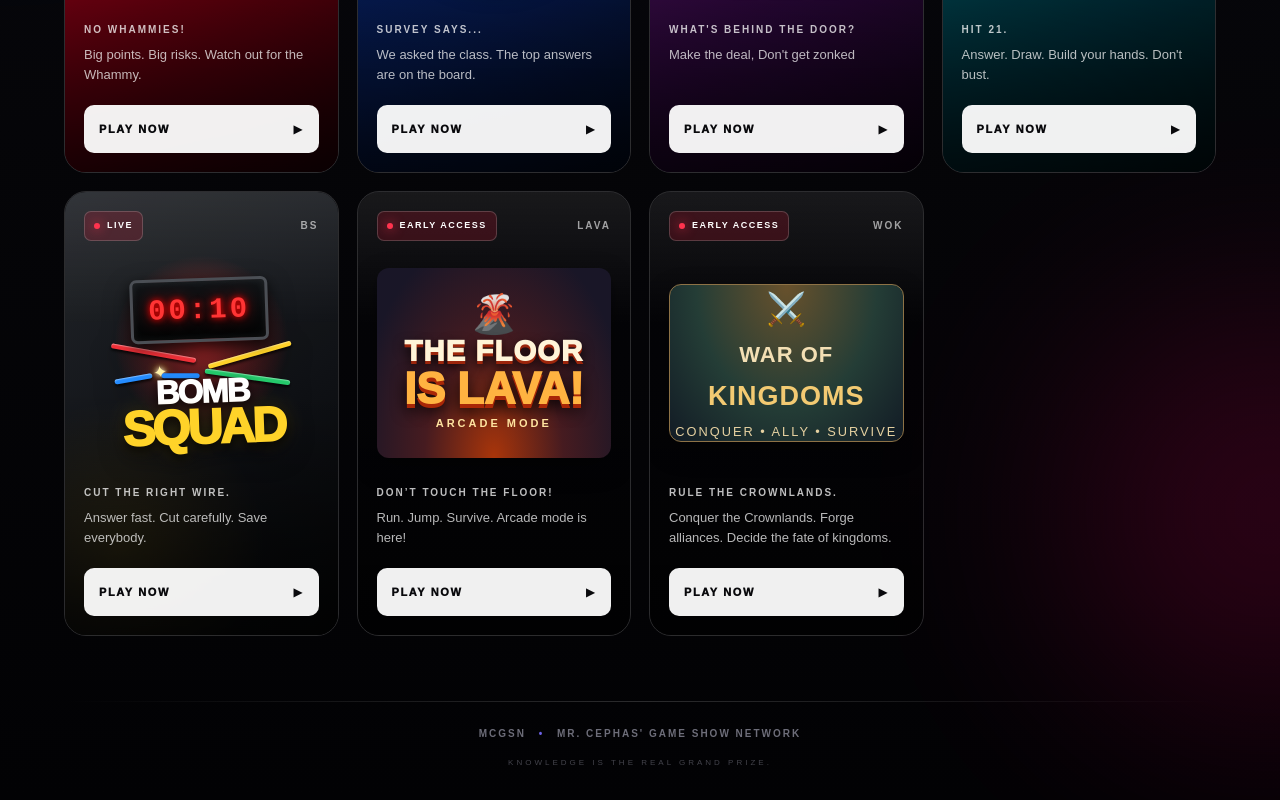
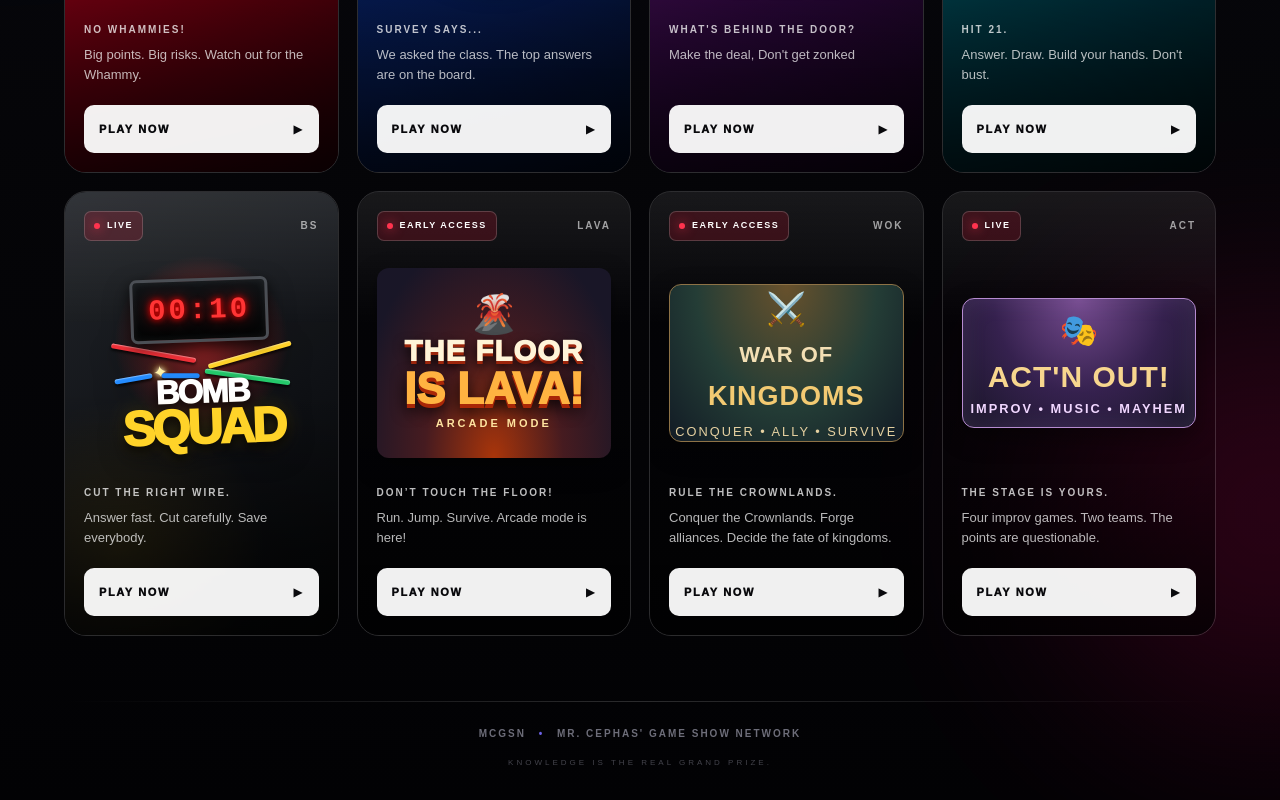
Before and after one commit to gcephas01/cephas-game-show-network, a Next.js app: page /cephas-game-show-network/ in a window 1280 px wide. Shown: the part 695-1495 px from the top of the page. Built offline with nearby package versions, Linux system fonts and the light colour scheme.

Commit message:
add actn out

```diff
--- a/app/page.tsx
+++ b/app/page.tsx
@@ -62,6 +62,16 @@ const games = [
     href: "https://gcephas01.github.io/cephas-war-of-kingdoms/",
     theme: "kingdoms",
     accent: "RULE THE CROWNLANDS.",
+  },
+
+  {
+    title: "ACT'N OUT!",
+    shortTitle: "ACT",
+    tagline: "Four improv games. Two teams. The points are questionable.",
+    status: "LIVE",
+    href: "https://gcephas01.github.io/cephas-actn-out/",
+    theme: "actnout",
+    accent: "THE STAGE IS YOURS.",
   },
 
 ];
@@ -171,6 +181,32 @@ export default function Home() {
     <strong>SQUAD</strong>
   </div>
 )}
+                  {game.theme === "actnout" && (
+                    <div
+                      style={{
+                        display: "flex",
+                        flexDirection: "column",
+                        alignItems: "center",
+                        justifyContent: "center",
+                        gap: 6,
+                        width: "100%",
+                        minHeight: 130,
+                        borderRadius: 12,
+                        background: "radial-gradient(ellipse at 50% 0%, #754b8f 0%, #35214e 52%, #181526 100%)",
+                        border: "1px solid #b68bd0",
+                        textAlign: "center",
+                        boxShadow: "inset 0 0 25px #c59be322",
+                      }}
+                    >
+                      <span aria-hidden="true" style={{ fontSize: 31 }}>🎭</span>
+                      <strong style={{ color: "#f7d68e", fontSize: 30, letterSpacing: 1, lineHeight: 1.1 }}>
+                        ACT&apos;N OUT!
+                      </strong>
+                      <small style={{ color: "#f1d7ff", letterSpacing: 2, fontWeight: 700 }}>
+                        IMPROV • MUSIC • MAYHEM
+                      </small>
+                    </div>
+                  )}
                   {game.theme === "kingdoms" && (
                     <div style={{display:"flex", flexDirection:"column", alignItems:"center", justifyContent:"center", gap:5, width:"100%", minHeight:130, borderRadius:12, background:"radial-gradient(ellipse at top, #68512c, #243d36 55%, #121b25)", border:"1px solid #8d7246", textAlign:"center"}}>
                       <span aria-hidden="true" style={{fontSize:32}}>⚔️</span>
```
